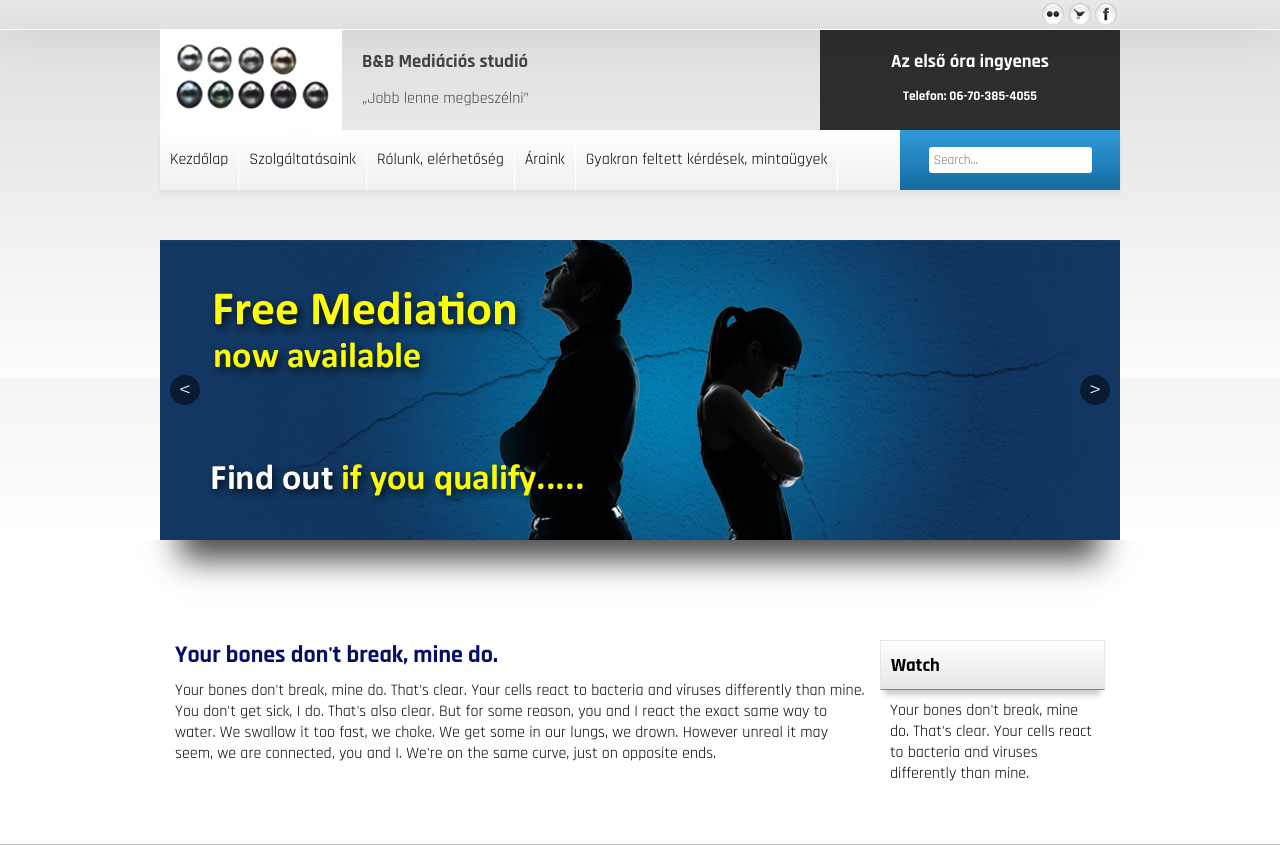
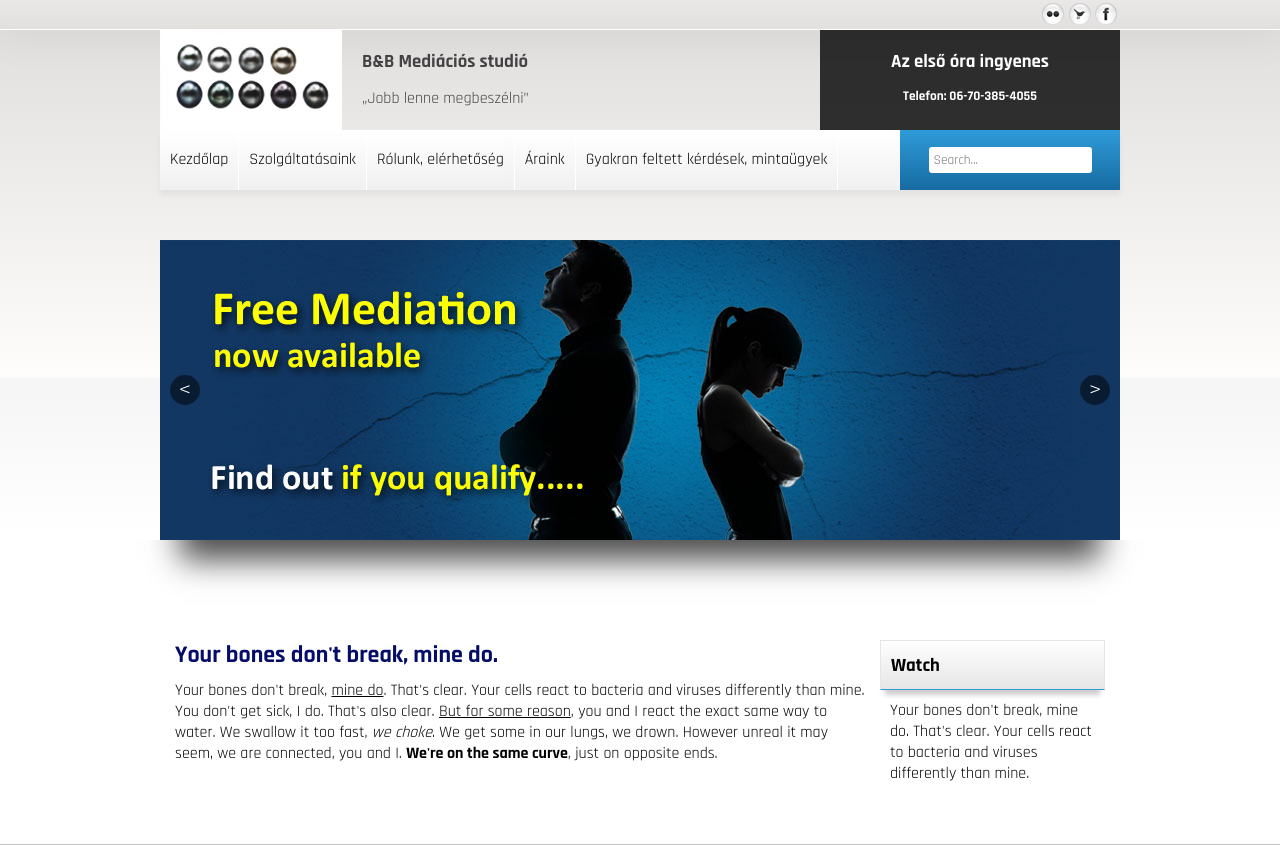
Before and after one commit to Kresshy/sitebuilds, a PHP site: page / in a window 1280 px wide. Shown: the top 845 px of the page. Run offline with PHP 8.4, Linux system fonts and the light colour scheme.

Commit message:
text formatting and some links

```diff
--- a/B&B_mediacios_studio/assets/css/main.css
+++ b/B&B_mediacios_studio/assets/css/main.css
@@ -49,6 +49,10 @@
 @keyframes showmenu {
     from {opacity: 0; min-height: 0;}
     to {opacity: 0.95; min-height: 50;}
+}
+
+.link {
+  color: #000;
 }
 
 /* header */
@@ -326,6 +330,7 @@ nav {
   height: 30px;
   border-radius: 15px;
   background: rgba(0, 0, 0, 0.5);
+  cursor: pointer;
 }
 
 .carousel-left {
--- a/B&B_mediacios_studio/index.html
+++ b/B&B_mediacios_studio/index.html
@@ -78,7 +78,7 @@
       <div class="wrapper-720 wrapper-float first-column" >
         <h1>Your bones don't break, mine do.</h1>
 
-        Your bones don't break, mine do. That's clear. Your cells react to bacteria and viruses differently than mine. You don't get sick, I do. That's also clear. But for some reason, you and I react the exact same way to water. We swallow it too fast, we choke. We get some in our lungs, we drown. However unreal it may seem, we are connected, you and I. We're on the same curve, just on opposite ends.
+        Your bones don't break, <a class="link" href="">mine do</a>. That's clear. Your cells react to bacteria and viruses differently than mine. You don't get sick, I do. That's also clear. <a class="link" href="">But for some reason</a>, you and I react the exact same way to water. We swallow it too fast, <em>we choke</em>. We get some in our lungs, we drown. However unreal it may seem, we are connected, you and I. <strong>We're on the same curve</strong>, just on opposite ends.
       </div>
       <aside class="wrapper-240 wrapper-float second-column">
         <div class="side-element">
@@ -100,7 +100,7 @@
           <li>Head office opening hours:</li>
           <li>9am - 5pm, Mon - Fri</li>
           <li>Charity No: 1074796</li>
-          <li>Privacy Policy</li>
+          <li><a class="link" href="">Privacy Policy</a></li>
         </ul>
       </div>
       <div class="wrapper-240 wrapper-float">
```
